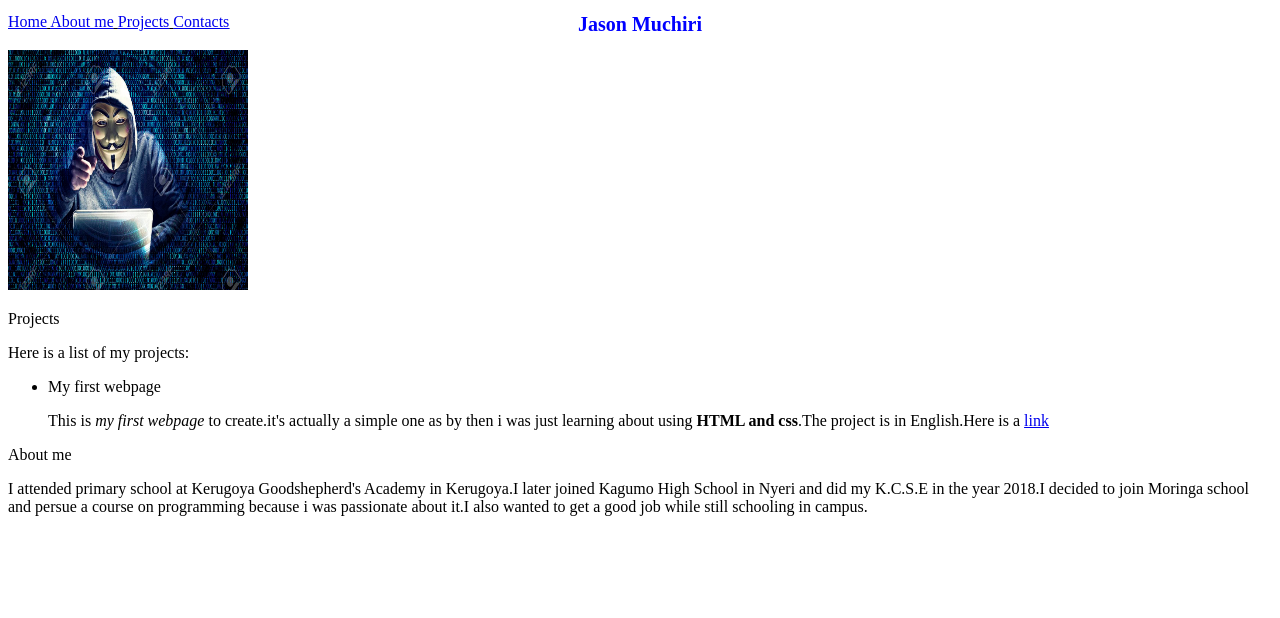
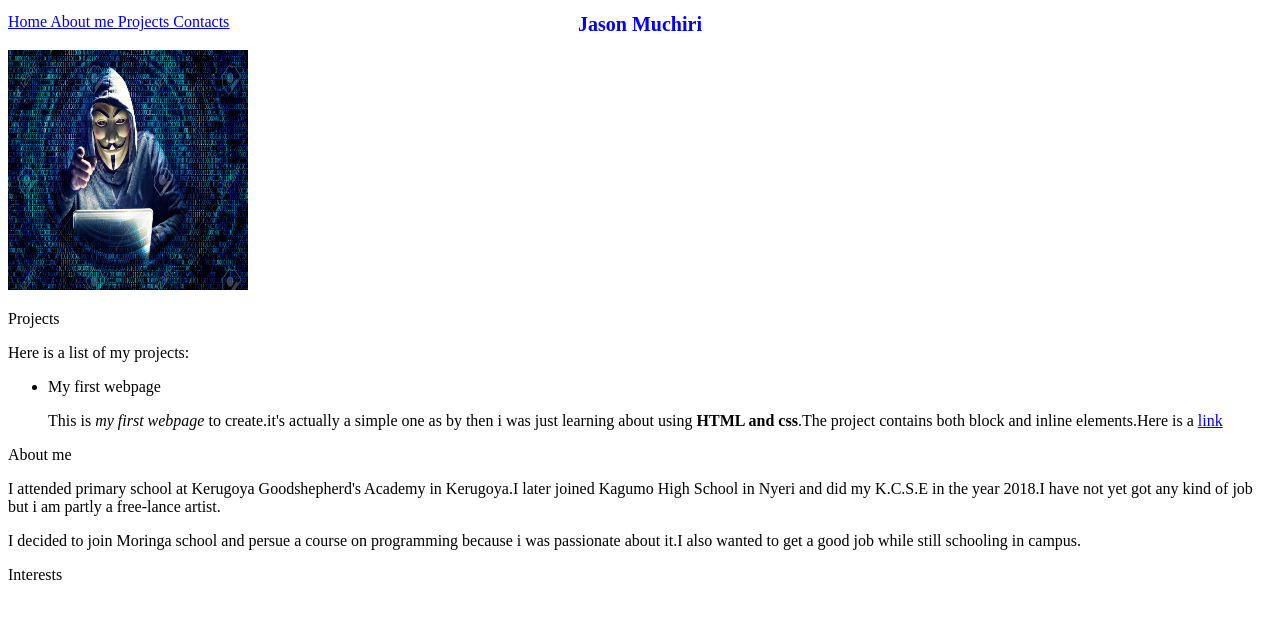
Before and after one commit to jasonmuchiri/my-portfolio, a plain HTML site: page index.html in a window 1280 px wide. Drawn offline with Linux system fonts and the light colour scheme.

Commit message:
commit all changes

```diff
--- a/index.html
+++ b/index.html
@@ -17,9 +17,11 @@
        <p>Here is a list of my projects:</p>
         <ul>
           <li> My first webpage </li>
-       <p>This is <em> my first webpage </em> to create.it's actually a simple one as by then i was just learning about using <strong>HTML and css</strong>.The project is in English.Here is a <a href="https://jasonmuchiri.github.io/web-step/">link</a> </p>
+       <p>This is <em> my first webpage </em> to create.it's actually a simple one as by then i was just learning about using <strong>HTML and css</strong>.The project contains both block and inline elements.Here is a <a href="https://jasonmuchiri.github.io/web-step/">link</a> </p>
    </ul>
    <p id="about me"> About me </p>
-     <p>I attended primary school at Kerugoya Goodshepherd's Academy in Kerugoya.I later joined Kagumo High School in Nyeri and did my K.C.S.E in the year 2018.I decided to join Moringa school and persue a course on programming because i was passionate about it.I also wanted to get a good job while still schooling in campus.</p>
+     <p>I attended primary school at Kerugoya Goodshepherd's Academy in Kerugoya.I later joined Kagumo High School in Nyeri and did my K.C.S.E in the year 2018.I have not yet got any kind of job but i am partly a free-lance artist.</p>
+      <p>I decided to join Moringa school and persue a course on programming because i was passionate about it.I also wanted to get a good job while still schooling in campus.</p>
+   <p>Interests</p>
   </body>
 </html>
```
